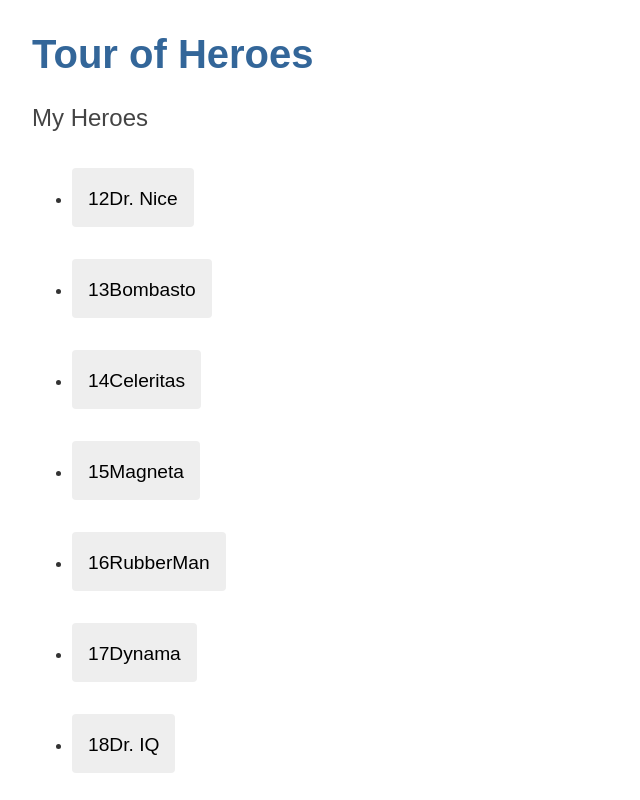
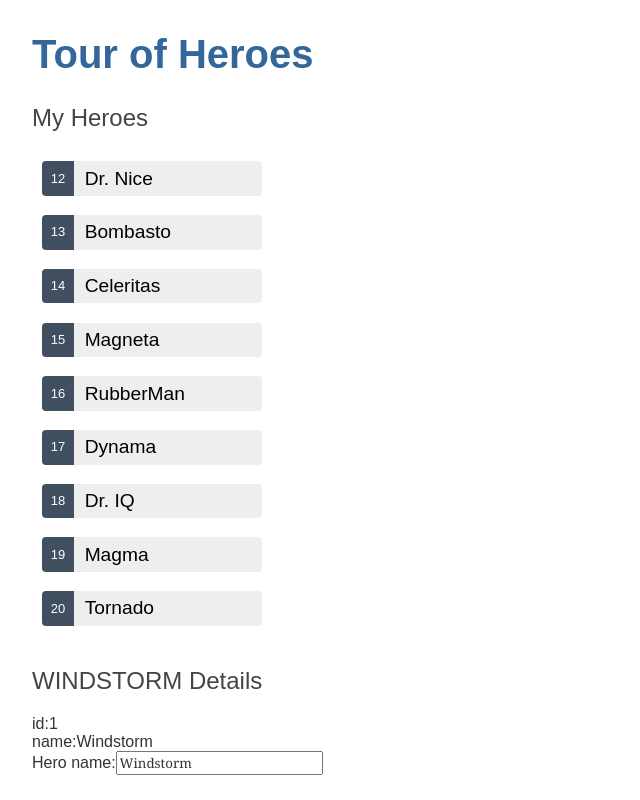
Before and after one commit to justine92415/angular-tour-of-heroes, an Angular app: page / in a window 1280 px wide. Shown: the top 800 px of the page, without its empty margins (0-640 px from the left). Built offline with nearby package versions, Linux system fonts and the light colour scheme.

Commit message:
finish Display a list

```diff
--- a/src/app/heroes/heroes.component.css
+++ b/src/app/heroes/heroes.component.css
@@ -0,0 +1,66 @@
+/* HeroesComponent's private CSS styles */
+.heroes {
+  margin: 0 0 2em 0;
+  list-style-type: none;
+  padding: 0;
+  width: 15em;
+}
+
+.heroes li {
+  display: flex;
+}
+
+.heroes button {
+  flex: 1;
+  cursor: pointer;
+  position: relative;
+  left: 0;
+  background-color: #eee;
+  margin: 0.5em;
+  padding: 0;
+  border-radius: 4px;
+  display: flex;
+  align-items: stretch;
+  height: 1.8em;
+}
+
+.heroes button:hover {
+  color: #2c3a41;
+  background-color: #e6e6e6;
+  left: 0.1em;
+}
+
+.heroes button:active {
+  background-color: #525252;
+  color: #fafafa;
+}
+
+.heroes button.selected {
+  background-color: black;
+  color: white;
+}
+
+.heroes button.selected:hover {
+  background-color: #505050;
+  color: white;
+}
+
+.heroes button.selected:active {
+  background-color: black;
+  color: white;
+}
+
+.heroes .badge {
+  display: inline-block;
+  font-size: small;
+  color: white;
+  padding: 0.8em 0.7em 0 0.7em;
+  background-color: #405061;
+  line-height: 1em;
+  margin-right: 0.8em;
+  border-radius: 4px 0 0 4px;
+}
+
+.heroes .name {
+  align-self: center;
+}
--- a/src/app/heroes/heroes.component.html
+++ b/src/app/heroes/heroes.component.html
@@ -1,10 +1,17 @@
 <h2>My Heroes</h2>
 
-<div *ngIf="selectedHero"></div>
+<div *ngIf="selectedHero">
+    <h2>{{selectedHero.name |uppercase}} Details</h2>
+    <div>id: {{selectedHero.id}}</div>
+    <div>
+        <label for="hero-name">Hero name: </label>
+        <input type="text" id="hero-name" [(ngModel)]="selectedHero.name" placeholder="name">
+    </div>
+</div>
 
 <ul class="heroes">
     <li *ngFor="let hero of heroes">
-        <button type="button" (click)="onSelect(hero)">
+        <button [class.selected]="hero===selectedHero" type="button" (click)="onSelect(hero)">
             <span class="badge">{{hero.id}}</span>
             <span class="name">{{hero.name}}</span>
         </button>
```
